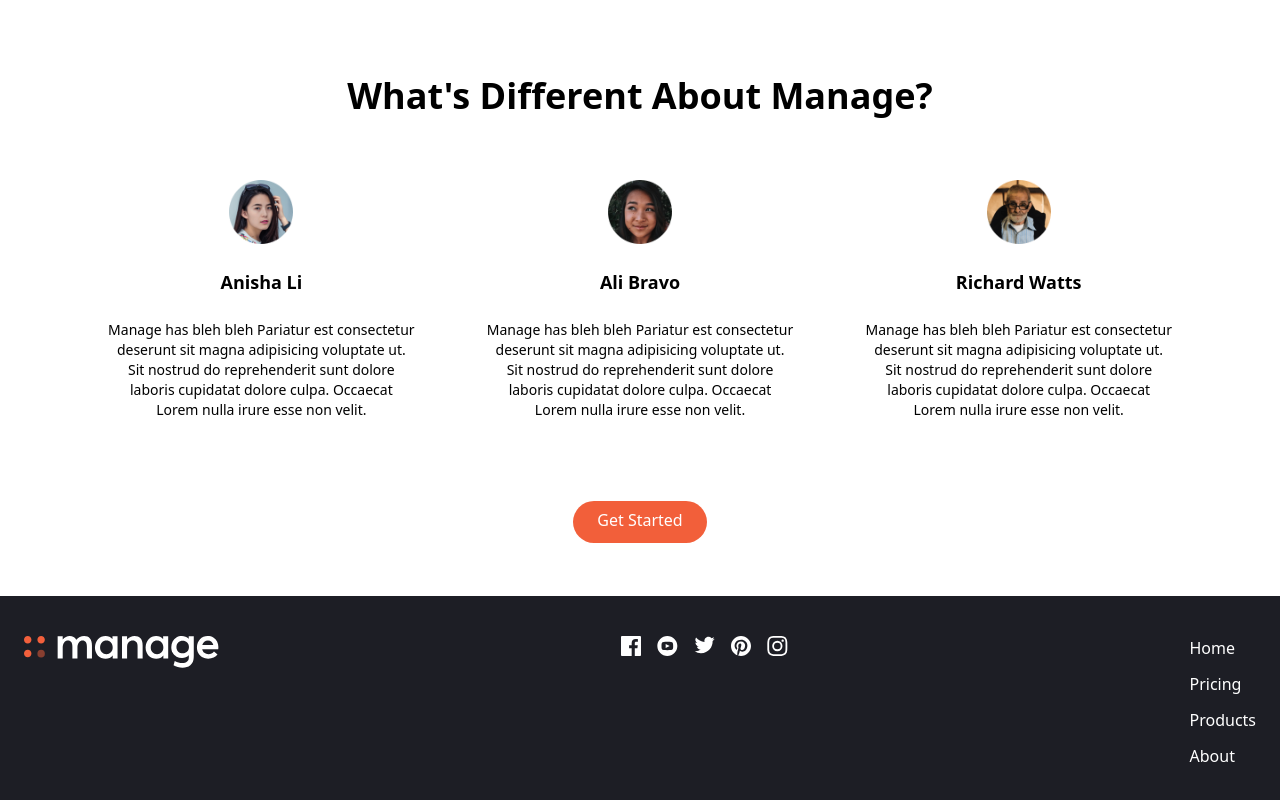
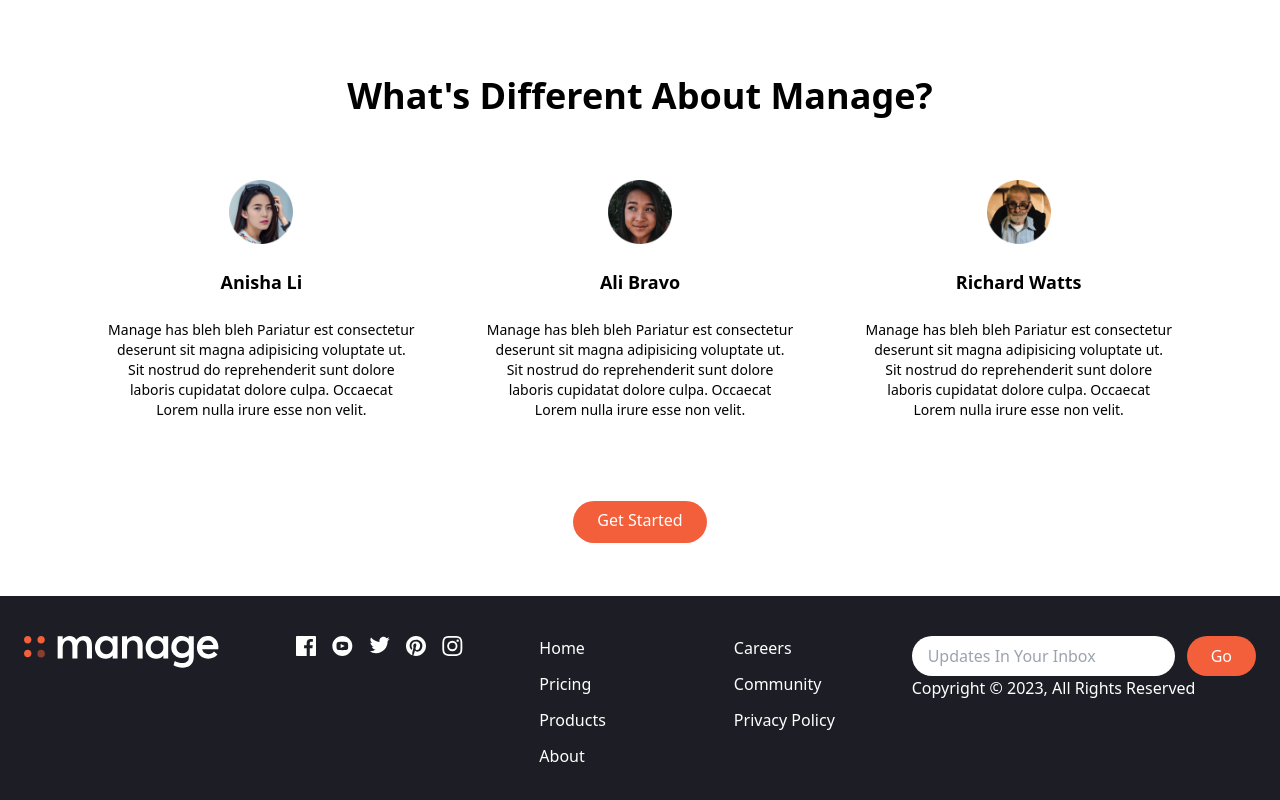
Before and after one commit to darius410/Front-End-Mentor-Challenge-Tailwind, a website: page src/index.html in a window 1280 px wide. Shown: the part 1113-1913 px from the top of the page. Drawn offline with Linux system fonts and the light colour scheme.

Commit message:
Added Copy Right and Fixed spacing on sm screens

```diff
--- a/src/index.html
+++ b/src/index.html
@@ -204,9 +204,13 @@
 <!-- Footer -->
     <footer id="" class="bg-veryDarkBlue">
         <!-- flex container -->
-        <div class="container flex flex-col reverse justify-between px-6 py-10 mx:auto space-y-8 md:flex-row md:space-y-0">
+        <div class="container flex flex-col-reverse justify-between px-6 py-10 mx:auto space-y-8 md:flex-row md:space-y-0">
             <!-- Logo and Social Links -->
+            <div class="mx-auto my-6 text-center text-white md:hidden">
+                Copyright &copy;, All Rights Reserved
+            </div>
             <div class="flex flex-col-reverse items-center justify-between space-y-12 md:flex-col md:space-y-0 md:items-start">
+                <!-- LOGO -->
                 <img src="img/logo white.svg" class="h-8 "/>
             </div>
 
@@ -230,18 +234,39 @@
             </div>
 
             <!-- List Container -->
-            <div class="flex justify-around space-x32">
+            <div class="flex justify-around space-x-32">
                 <div class="flex flex-col space-y-3 text-white">
                     <a href="" class="hover:text-brightRed">Home</a>
                     <a href="" class="hover:text-brightRed">Pricing</a>
                     <a href="" class="hover:text-brightRed">Products</a>
                     <a href="" class="hover:text-brightRed">About</a>
+                </div>
+                <!-- RIGHT SIDE LINKS -->
+                <div class="flex flex-col space-y-3 text-white">
+                    <a href="" class="hover:text-brightRed">Careers</a>
+                    <a href="" class="hover:text-brightRed">Community</a>
+                    <a href="" class="hover:text-brightRed">Privacy Policy</a>
+
+                </div>
+
+            </div>
+                <!-- INPUT -->
+            <div class="flex-flex-col justify-between">
+                <form>
+                    <div class="flex space-x-3">
+                        <input type="text" class="flex-1 px-4 rounded-full focus:outline-none" placeholder="Updates In Your Inbox">
+                        <button class="px-6 py-2 text-white rounded-full bg-brightRed hover:bg-brightRed focus:outline-none">
+                            Go
+                        </button>
+                    </div>
+                </form>
+
+                <div class="hidden text-white md:block">
+                    Copyright &copy; 2023, All Rights Reserved
+                </div>
+            </div>
 
 
-
-
-                </div>
-            </div>
         </div>
     </footer>
 
```
Also changed, not shown: README.md, dist/output.css.
